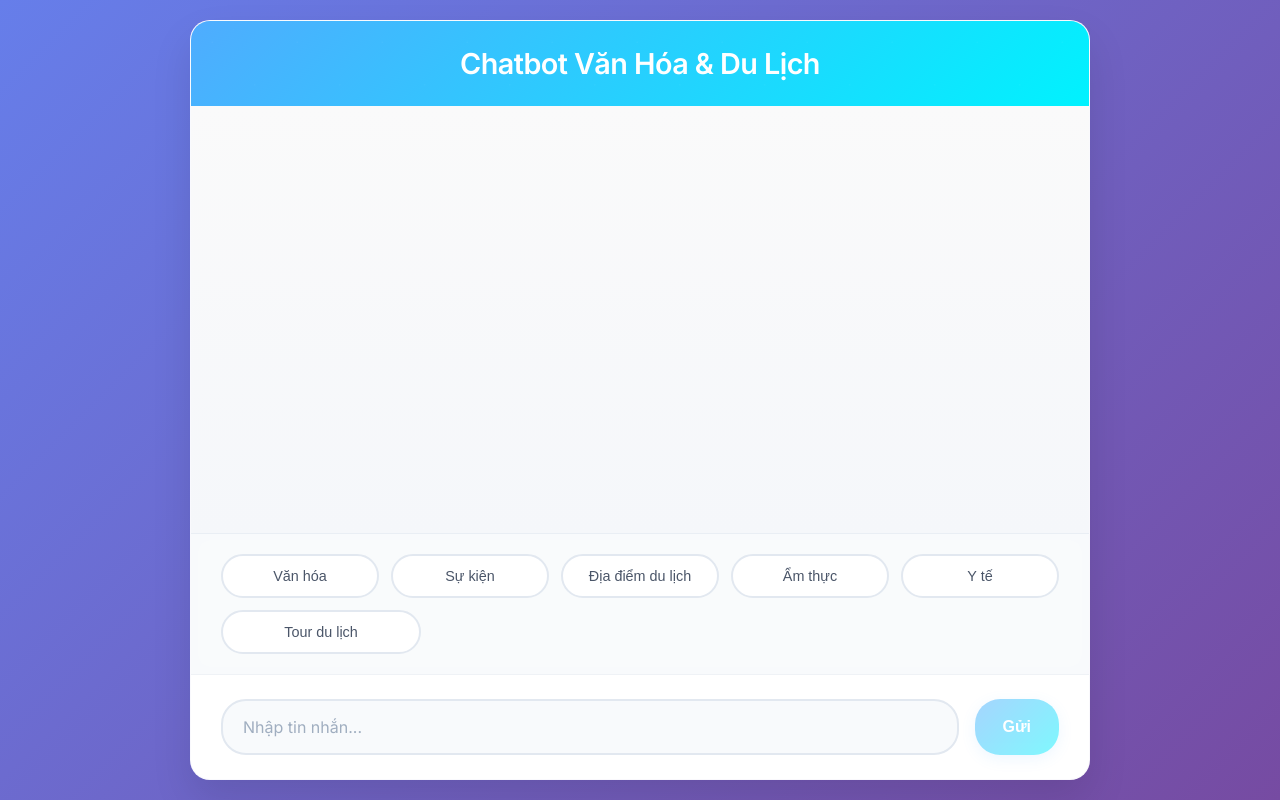
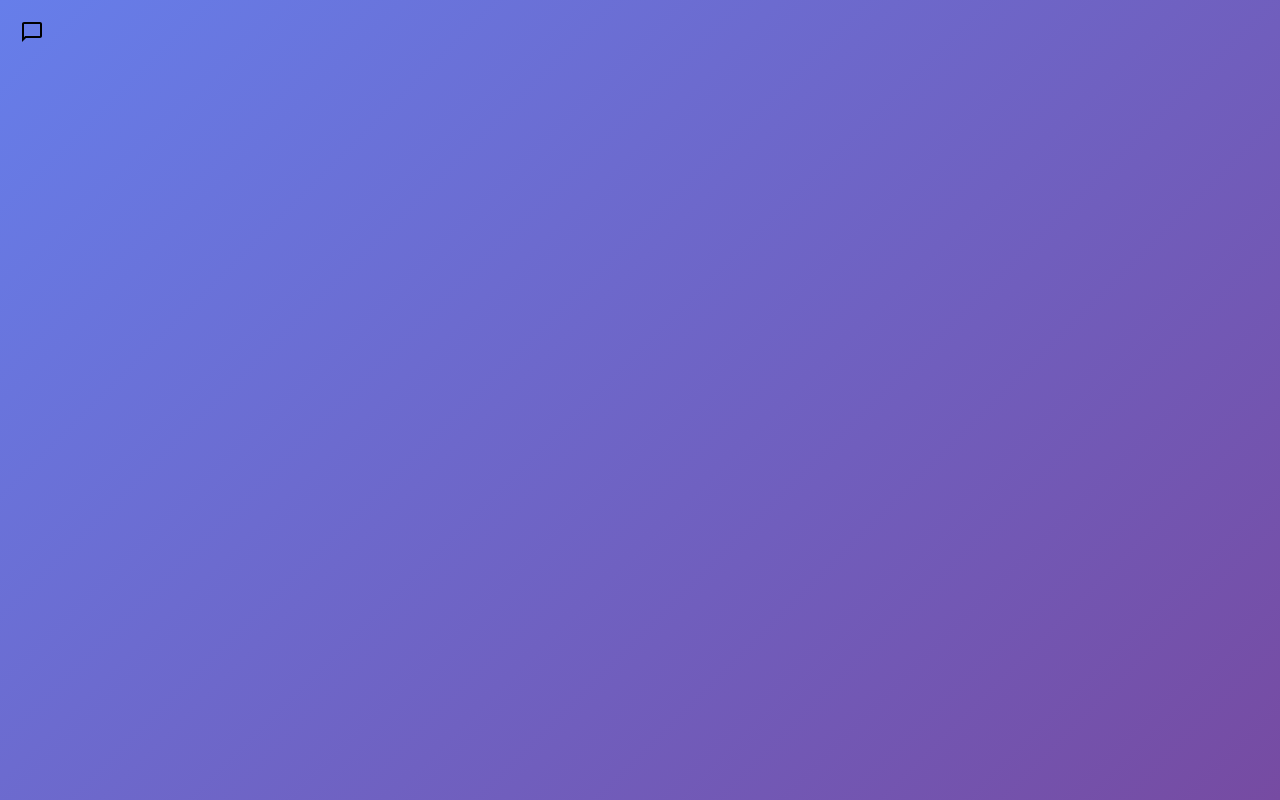
Before and after one commit to dat101/chatbotforntendv1, a React (Create React App) app: page / in a window 1280 px wide. Built offline with nearby package versions, Linux system fonts and the light colour scheme.

Commit message:
Update App.js

```diff
--- a/src/App.js
+++ b/src/App.js
@@ -1,15 +1,13 @@
 /**
  * File: src/App.js
- * Mục đích: Giao diện và xử lý tin nhắn của chatbot
- * Phiên bản: 0.1.5
- * Ngày cập nhật: 2025-05-17
+ * Mục đích: Giao diện widget chatbot có thể thu gọn/mở rộng
+ * Phiên bản: 0.2.0
+ * Ngày cập nhật: 2025-05-22
  * Lý do nâng cấp:
- * - Khắc phục lỗi hiệu ứng gõ chữ lặp lại của react-typist cho các tin nhắn cũ.
- * - Tối ưu hóa xử lý lỗi và kết nối với backend.
- * - Giữ react-typist và React 16.14.0 để tương thích với cấu hình hiện tại.
- * Mục đích thay đổi:
- * - Cải thiện trải nghiệm người dùng với hiệu ứng gõ chữ chỉ cho tin nhắn mới nhất.
- * - Đảm bảo triển khai trên Vercel với backend tại https://chatbot-backend-1-ja1c.onrender.com.
+ * - Thay đổi giao diện từ chatbox full screen thành widget có thể thu gọn
+ * - Thêm floating action button để mở/đóng chat
+ * - Tối ưu trải nghiệm người dùng với animation mượt mà
+ * - Giữ nguyên tất cả tính năng backend và xử lý tin nhắn
  */
 
 import React, { useState, useEffect, useRef } from 'react';
@@ -23,6 +21,8 @@ const App = () => {
   const [input, setInput] = useState('');
   const [isTyping, setIsTyping] = useState(false);
   const [sessionId, setSessionId] = useState(null);
+  const [isOpen, setIsOpen] = useState(false);
+  const [unreadCount, setUnreadCount] = useState(0);
   const messagesEndRef = useRef(null);
 
   const backendUrl = process.env.REACT_APP_BACKEND_URL || 'http://localhost:3000/api/chat';
@@ -49,6 +49,13 @@ const App = () => {
   useEffect(() => {
     scrollToBottom();
   }, [messages]);
+
+  // Reset unread count when chat is opened
+  useEffect(() => {
+    if (isOpen) {
+      setUnreadCount(0);
+    }
+  }, [isOpen]);
 
   const parseResponse = (responseText) => {
     const lines = responseText.split('\n');
@@ -109,7 +116,7 @@ const App = () => {
           sessionId: sessionId
         }, {
           headers: { 'Content-Type': 'application/json' },
-          timeout: 10000 // 10-second timeout
+          timeout: 10000
         });
 
         const responseText = response.data.response;
@@ -119,7 +126,13 @@ const App = () => {
         } else {
           setMessages((prev) => [...prev, { text: responseText, sender: 'bot', isTyped: false }]);
         }
-        break; // Exit loop on success
+
+        // Increase unread count if chat is closed
+        if (!isOpen) {
+          setUnreadCount(prev => prev + 1);
+        }
+
+        break;
       } catch (error) {
         if (attempt === retries) {
           let errorMessage = 'Đã xảy ra lỗi. Vui lòng thử lại!';
@@ -136,6 +149,10 @@ const App = () => {
             ...prev,
             { text: errorMessage, sender: 'bot', isTyped: true },
           ]);
+
+          if (!isOpen) {
+            setUnreadCount(prev => prev + 1);
+          }
         }
       }
     }
@@ -155,12 +172,55 @@ const App = () => {
     sendMessage(input);
   };
 
+  const toggleChat = () => {
+    setIsOpen(!isOpen);
+  };
+
+  const handleMinimize = () => {
+    setIsOpen(false);
+  };
+
   return (
+    <>
+      {/* Chat Widget */}
+      <div className={`chat-widget ${isOpen ? 'open' : 'closed'}`}>
+        {isOpen && (
           <div className="chat-container">
             <div className="chat-header">
+              <div className="header-content">
+                <div className="header-info">
                   <h1>Chatbot Văn Hóa & Du Lịch</h1>
+                  <span className="status-indicator">Đang hoạt động</span>
                 </div>
+                <button className="minimize-btn" onClick={handleMinimize}>
+                  <svg width="20" height="20" viewBox="0 0 24 24" fill="none">
+                    <path d="M19 13H5v-2h14v2z" fill="currentColor"/>
+                  </svg>
+                </button>
+              </div>
+            </div>
+
             <div className="chat-body">
+              {messages.length === 0 && (
+                <div className="welcome-message">
+                  <div className="welcome-avatar">
+                    <svg width="40" height="40" viewBox="0 0 24 24" fill="none">
+                      <path d="M12 2C13.1 2 14 2.9 14 4C14 5.1 13.1 6 12 6C10.9 6 10 5.1 10 4C10 2.9 10.9 2 12 2ZM21 9V7L15 1H5C3.89 1 3 1.89 3 3V21C3 22.11 3.89 23 5 23H19C20.11 23 21 22.11 21 21V9M19 21H5V3H13V9H19Z" fill="currentColor"/>
+                    </svg>
+                  </div>
+                  <h3>Xin chào! 👋</h3>
+                  <p>Tôi là trợ lý ảo về văn hóa và du lịch Khánh Hòa. Hãy hỏi tôi về:</p>
+                  <div className="welcome-features">
+                    <span>🏛️ Văn hóa địa phương</span>
+                    <span>🎉 Sự kiện</span>
+                    <span>🏖️ Địa điểm du lịch</span>
+                    <span>🍜 Ẩm thực</span>
+                    <span>🏥 Dịch vụ y tế</span>
+                    <span>🚌 Tour du lịch</span>
+                  </div>
+                </div>
+              )}
+
               {messages.map((msg, index) => (
                 <div key={index} className={`message ${msg.sender}`}>
                   {msg.sender === 'user' ? (
@@ -311,6 +371,7 @@ const App = () => {
                   )}
                 </div>
               ))}
+
               {isTyping && (
                 <div className="message bot">
                   <div className="typing-indicator">
@@ -322,6 +383,7 @@ const App = () => {
               )}
               <div ref={messagesEndRef} />
             </div>
+
             <div className="suggestions">
               <button onClick={() => handleSuggestionClick('Tôi muốn tìm hiểu về văn hóa Khánh Hòa')}>
                 Văn hóa
@@ -342,18 +404,43 @@ const App = () => {
                 Tour du lịch
               </button>
             </div>
+
             <form className="chat-input" onSubmit={handleSubmit}>
               <input
                 type="text"
                 value={input}
                 onChange={(e) => setInput(e.target.value.replace(/[\n\t\r]/g, ' '))}
                 placeholder="Nhập tin nhắn..."
+                autoComplete="off"
               />
               <button type="submit" disabled={isTyping || !input.trim()}>
-          Gửi
+                <svg width="20" height="20" viewBox="0 0 24 24" fill="none">
+                  <path d="M2 21L23 12L2 3V10L17 12L2 14V21Z" fill="currentColor"/>
+                </svg>
               </button>
             </form>
           </div>
+        )}
+      </div>
+
+      {/* Floating Action Button */}
+      <div className="chat-fab" onClick={toggleChat}>
+        {!isOpen && unreadCount > 0 && (
+          <div className="unread-badge">{unreadCount > 99 ? '99+' : unreadCount}</div>
+        )}
+        <div className={`fab-content ${isOpen ? 'open' : ''}`}>
+          {isOpen ? (
+            <svg width="24" height="24" viewBox="0 0 24 24" fill="none">
+              <path d="M19 6.41L17.59 5L12 10.59L6.41 5L5 6.41L10.59 12L5 17.59L6.41 19L12 13.41L17.59 19L19 17.59L13.41 12L19 6.41Z" fill="currentColor"/>
+            </svg>
+          ) : (
+            <svg width="24" height="24" viewBox="0 0 24 24" fill="none">
+              <path d="M20 2H4C2.9 2 2 2.9 2 4V22L6 18H20C21.1 18 22 17.1 22 16V4C22 2.9 21.1 2 20 2ZM20 16H5.17L4 17.17V4H20V16Z" fill="currentColor"/>
+            </svg>
+          )}
+        </div>
+      </div>
+    </>
   );
 };
 
```
Lines whose indentation alone changed are shown as unchanged.
